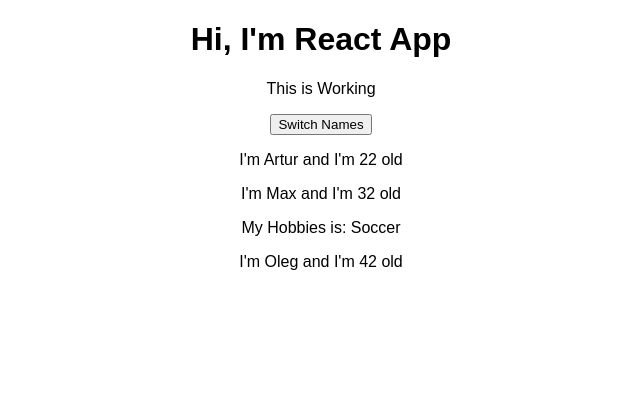
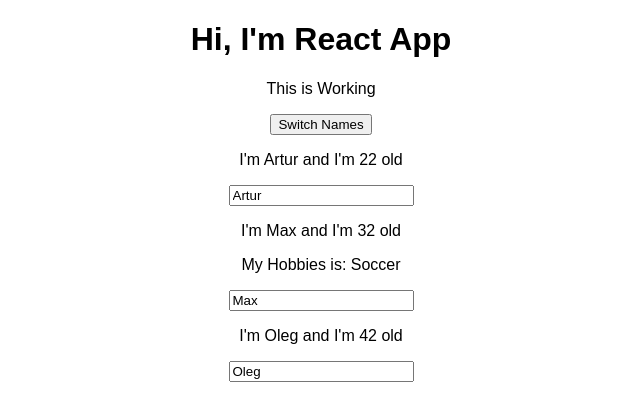
Before and after one commit to ar2zee/React-complete-guide, a React (Create React App) app: page / in a window 1280 px wide. Shown: the top 420 px of the page, without its empty margins (319-959 px from the left). Built offline with nearby package versions, Linux system fonts and the light colour scheme.

Commit message:
Basic exercises with Binding

```diff
--- a/src/App.js
+++ b/src/App.js
@@ -8,11 +8,29 @@ class App extends Component {
       {name: 'Artur', age: 22},
       {name: 'Max', age: 32},
       {name: 'Oleg', age: 42}
-    ]
+    ],
+    otherValue: 'String'
   }
 
-  switchNameHandler = () => {
-    console.log('Clicked')
+  switchNameHandler = (newName) => {
+    // console.log('Clicked')
+    this.setState({
+      persons:[
+        { name: newName, age: 22 },
+        { name: 'Artur', age: 32 },
+        { name: 'Oleg', age: 42 }
+      ]
+    })
+  }
+
+  nameChangedHandler = (event) => {
+    this.setState({
+      persons: [
+        { name: 'Max', age: 22 },
+        { name: event.target.value, age: 32 },
+        { name: 'Oleg', age: 142 }
+      ]
+    })
   }
 
   render() {
@@ -20,10 +38,19 @@ class App extends Component {
       <div className="App">
        <h1>Hi, I'm React App</h1>
        <p>This is Working</p>
-       <button onClick={this.switchNameHandler}>Switch Names</button>
-       <Person name={this.state.persons[0].name} age={this.state.persons[0].age}/>
-       <Person name={this.state.persons[1].name} age={this.state.persons[1].age}>My Hobbies is: Soccer</Person>
-       <Person name={this.state.persons[2].name} age={this.state.persons[2].age}/>
+        <button onClick={this.switchNameHandler.bind(this, 'Looser')}>Switch Names</button>
+        {/* <button onClick={() => this.switchNameHandler('Hulya!')}>Switch Names</button> Alternative way to bind  */}
+       <Person
+        name={this.state.persons[0].name}
+        age={this.state.persons[0].age}/>
+       <Person
+        name={this.state.persons[1].name}
+        age={this.state.persons[1].age}
+        click={this.switchNameHandler.bind(this, 'Not A Looser!')}
+        changed={this.nameChangedHandler}>My Hobbies is: Soccer</Person>
+       <Person
+        name={this.state.persons[2].name}
+        age={this.state.persons[2].age}/>
       </div>
     );
   }
--- a/src/Person/Person.js
+++ b/src/Person/Person.js
@@ -3,8 +3,9 @@ import React from 'react';
 const person = (props) => {
    return(
     <div>
-        <p>I'm {props.name} and I'm {props.age} old </p>
+        <p onClick={props.click}>I'm {props.name} and I'm {props.age} old </p>
         <p>{props.children}</p>
+           <input type="text" onChange={props.changed} value={props.name}/>
     </div>
    )
 };
```
